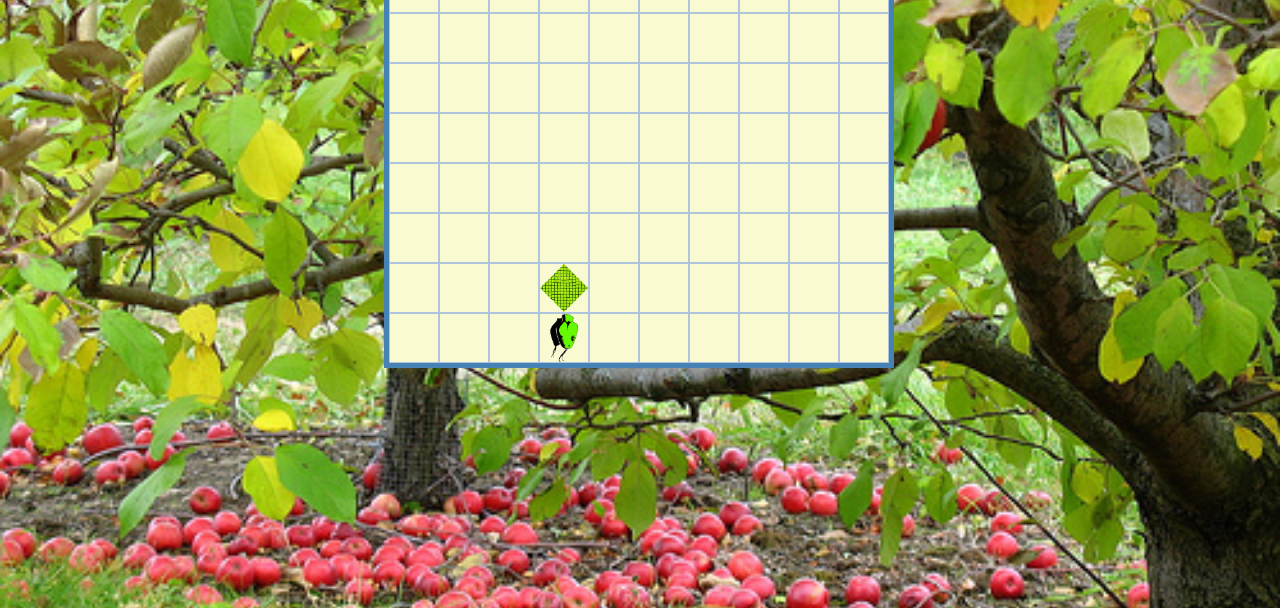
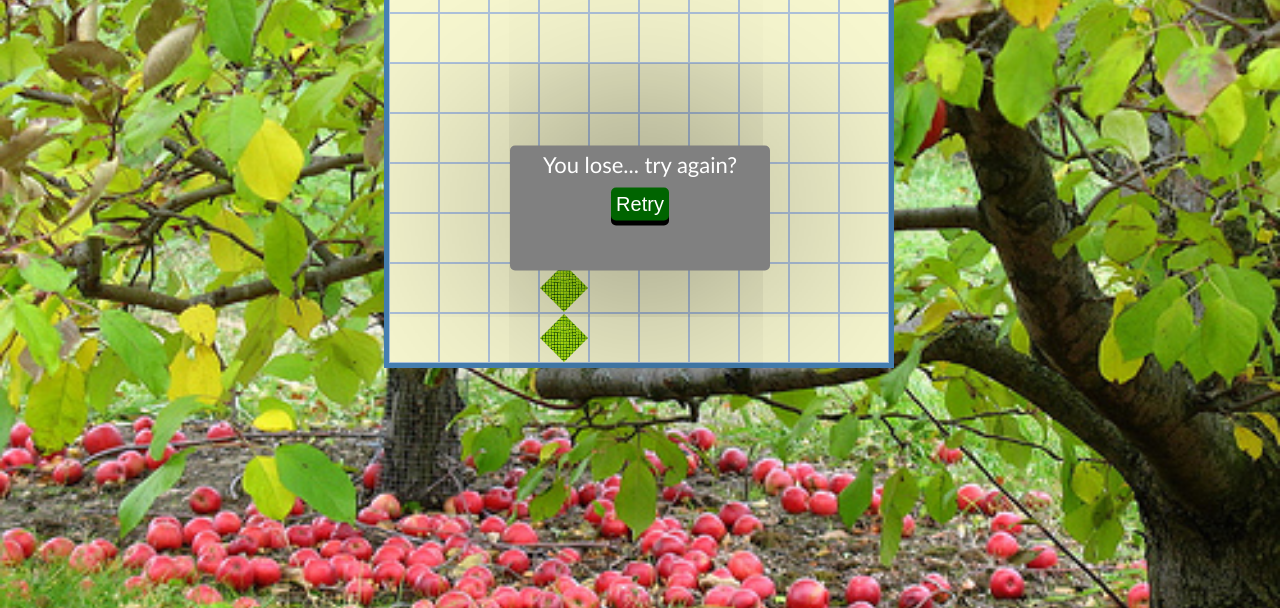
Before and after one commit to markshild/markshild.github.io, a plain HTML site: page snake/index.html in a window 1280 px wide. Both pictures are taken after a click on the button "Start Game". Shown: the part 192-800 px from the top of the page. Drawn offline with Linux system fonts and the light colour scheme.

Commit message:
removes alert from snake

```diff
--- a/snake/index.html
+++ b/snake/index.html
@@ -148,6 +148,49 @@
         transform: rotate(90deg);
       }
 
+      section.lose {
+        position: absolute;
+        z-index: 5;
+        background: grey;
+        color: white;
+        top: 50%;
+        left: 50%;
+        display: block;
+        height: 120px;
+        width: 240px;
+        font-size: 22px;
+        padding: 5px 10px 0 10px;
+        border-radius: 5px;
+        text-align: center;
+        vertical-align: center;
+        -webkit-transform: translateX(-50%) translateY(-50%);
+        -moz-transform: translateX(-50%) translateY(-50%);
+        -o-transform: translateX(-50%) translateY(-50%);
+        -ms-transform: translateX(-50%) translateY(-50%);
+        transform: translateX(-50%) translateY(-50%);
+        box-shadow: 0 0 300px black;
+      }
+      button.restart {
+        background: darkgreen;
+        border: none;
+        color: white;
+        font-size: 20px;
+        padding: 5px 5px;
+        display: block;
+        margin: 10px auto;
+        border-radius: 5px;
+        box-shadow: 0px 5px black;
+        cursor: pointer;
+        outline: none;
+      }
+
+      button.restart:active {
+        outline: none;
+        position: relative;
+        top: 5px;
+        box-shadow: none;
+      }
+
 
 
     </style>
--- a/snake/js/snake-view.js
+++ b/snake/js/snake-view.js
@@ -5,15 +5,16 @@
 
   var View = Snakey.View = function ($el) {
     this.$el = $el;
-    this.board = new Snakey.Board(10, $el);
+    this.board = new Snakey.Board(10, $el, this);
   };
 
   View.prototype.start = function () {
-    window.setInterval(function () {
-      this.board.snake.move();
+    this.m = window.setInterval(function () {
+      this.board.snake.move()
+
       this.board.render();
     }.bind(this), 200); //sets speed of game
-    window.setInterval(function() {
+    this.a = window.setInterval(function() {
       this.board.addApple();
     }.bind(this), 5000); // sets how often new apples render
     this.bindEvents();
--- a/snake/js/snake.js
+++ b/snake/js/snake.js
@@ -3,9 +3,10 @@
     window.Snakey = {};
   }
 
-  var Snake = Snakey.Snake = function (board) {
+  var Snake = Snakey.Snake = function (board, view) {
     this.dir = "S";
     this.board = board
+    this.view = view
     //initializes snake as two segments on board
     this.segments = [[3,3], [2,3]];
 
@@ -24,8 +25,13 @@
     var add = this.head.plus(this.dir);
 
     if (this.board.offBoard(add) || this.board.grid[add[0]][add[1]] === "s") {
-      alert("You Lose ... Please try again!");
-      window.location.reload();
+      $('body').append($('<section class="lose">You lose... try again?<button class="restart">Retry</button></section>'));
+      clearInterval(this.view.m);
+      clearInterval(this.view.a);
+      $('.restart').on('click', function () {
+        window.location.reload();
+      });
+      return;
     }
 
     if (this.board.grid[add[0]][add[1]] !== "A") {
@@ -66,7 +72,7 @@
     return this.pos;
   };
 
-  var Board = Snakey.Board = function (dim) {
+  var Board = Snakey.Board = function (dim, el, view) {
 
     this.dim = dim
     this.grid = []
@@ -79,7 +85,7 @@
       }
     }
 
-    this.snake = new Snake(this);
+    this.snake = new Snake(this, view);
   };
 
   Board.prototype.offBoard = function(pos) {
```
